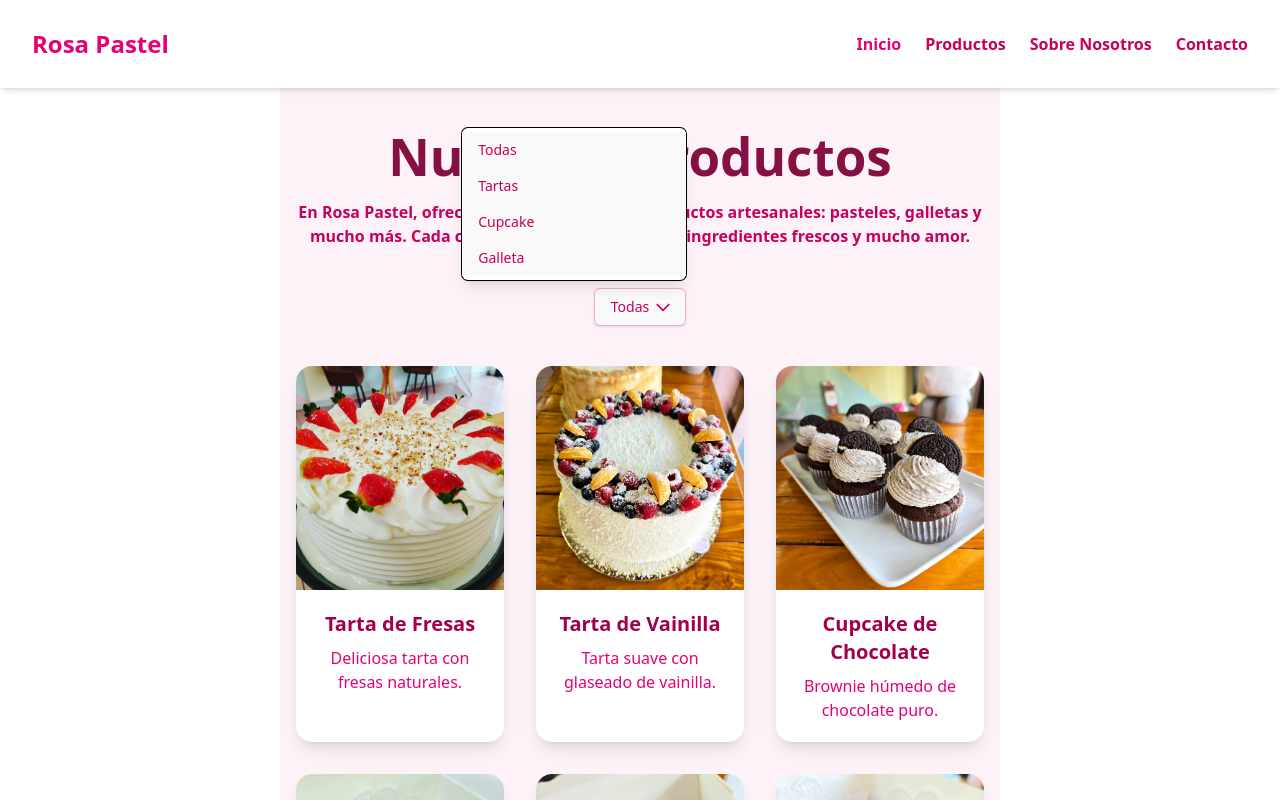
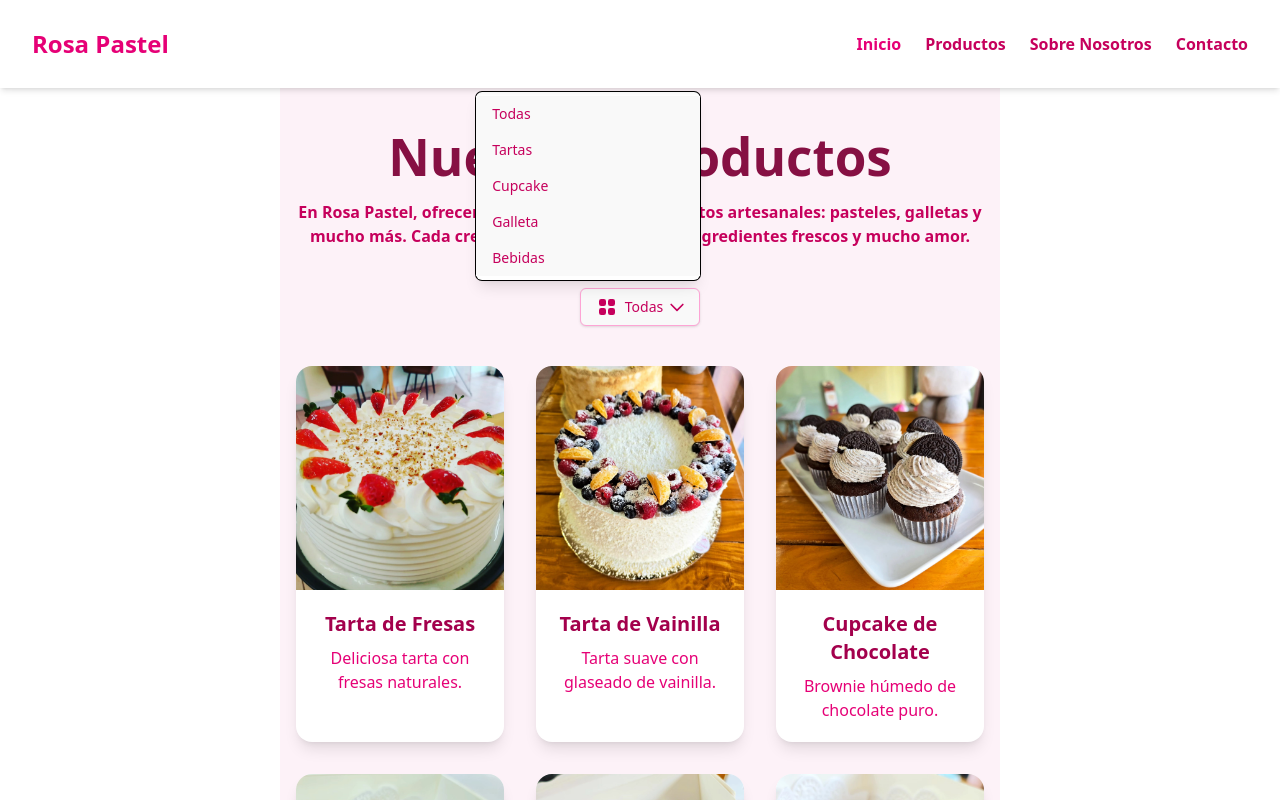
Before and after one commit to xDanyV/bakery-page-tw, a React (Vite) app: page /products in a window 1280 px wide. Both pictures are taken after a click on the button "Todas". Shown: the top 800 px of the page. Built offline with nearby package versions, Linux system fonts and the light colour scheme.

Commit message:
Iconos en categoria de productos

```diff
--- a/src/components/Dropdown.jsx
+++ b/src/components/Dropdown.jsx
@@ -1,7 +1,19 @@
 
 import React, { useState } from 'react';
+import { HiMiniSquares2X2, HiMiniCake } from "react-icons/hi2";
+import { TbCookieFilled } from "react-icons/tb";
+import { RiDrinks2Fill, RiCake3Line } from "react-icons/ri";
 
 const Dropdown = ({ onSelect }) => {
+
+    const categoryIcons = {
+        "Todas": HiMiniSquares2X2,
+        "Tartas": HiMiniCake,
+        "Cupcake": RiCake3Line,
+        "Galleta": TbCookieFilled,
+        "Bebidas": RiDrinks2Fill,
+    };
+
     const [isOpen, setIsOpen] = useState(false);
     const [selectedCategory, setSelectedCategory] = useState("Todas");
 
@@ -18,15 +30,18 @@ const Dropdown = ({ onSelect }) => {
         }
     };
 
+    const SelectedIcon = categoryIcons[selectedCategory];
+
     return (
         <div className="relative inline-block text-left">
             <button
                 onClick={toggleDropdown}
-                className="inline-flex justify-center w-full rounded-md
-                border border-pink-300 shadow-sm px-4 py-2 bg-white
-                text-sm font-medium text-pink-700 hover:bg-pink-50
-                focus:outline-none mb-10 hover:cursor-pointer"
+                className="inline-flex items-center justify-center w-full rounded-md
+    border border-pink-300 shadow-sm px-4 py-2 bg-white
+    text-sm font-medium text-pink-700 hover:bg-pink-50
+    focus:outline-none mb-10 hover:cursor-pointer"
             >
+                {SelectedIcon && <SelectedIcon className="mr-2 h-5 w-5" />}
                 {selectedCategory}
                 <svg
                     className="ml-1 -mr-1 h-5 w-5"
@@ -44,10 +59,11 @@ const Dropdown = ({ onSelect }) => {
                 </svg>
             </button>
 
+
             {isOpen && (
                 <div className="absolute right-0 mt-2 w-56 bottom-full mb-2 rounded-md shadow-lg bg-white ring-1 ring-black ring-opacity-5">
                     <div className="py-1">
-                        {["Todas","Tartas", "Cupcake", "Galleta"].map((cat) => (
+                        {["Todas", "Tartas", "Cupcake", "Galleta", "Bebidas"].map((cat) => (
                             <button
                                 key={cat}
                                 onClick={() => handleSelect(cat)}
--- a/src/pages/Products.jsx
+++ b/src/pages/Products.jsx
@@ -2,6 +2,7 @@ import React, { useState } from "react";
 import { motion, AnimatePresence } from "framer-motion";
 import Dropdown from "../components/Dropdown";
 import productsData from "../data/products"
+
 
 
 export default function Products() {
```
